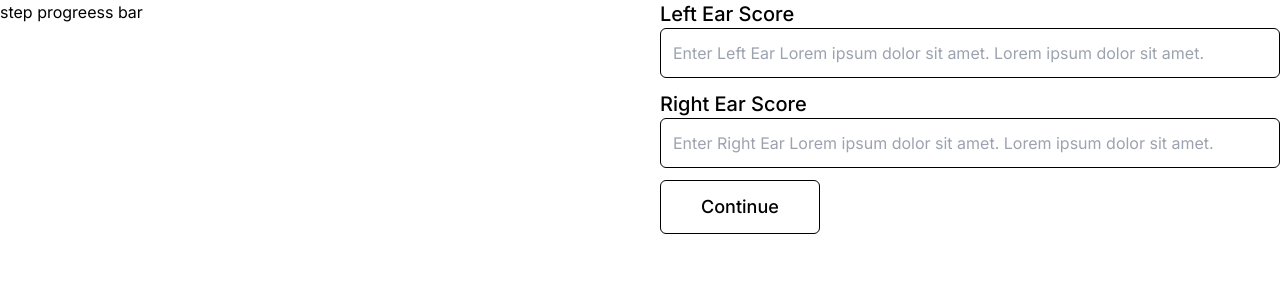
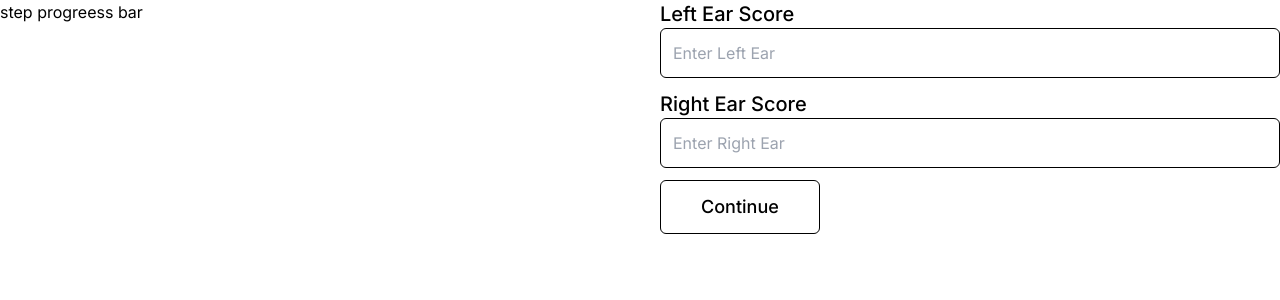
Before and after one commit to LogicubeItServices/disability-calculator, a Next.js app: page /hearing in a window 1280 px wide. Shown: the top 300 px of the page. Built offline with nearby package versions, Linux system fonts and the light colour scheme.

Commit message:
deleted unused text from placeholder of input tag

```diff
--- a/components/HearingForm.tsx
+++ b/components/HearingForm.tsx
@@ -59,7 +59,7 @@ const HearingForm = () => {
                             },
                         })}
                         className="w-full p-3 rounded-md border border-black"
-                        placeholder={`Enter ${field.charAt(0).toUpperCase() + field.slice(1).replace(/([A-Z])/g, " $1")} Lorem ipsum dolor sit amet. Lorem ipsum dolor sit amet.`}
+                        placeholder={`Enter ${field.charAt(0).toUpperCase() + field.slice(1).replace(/([A-Z])/g, " $1")}`}
                     />
                     {errors?.[field as keyof Inputs] && (
                         <span className="text-red-500 text-xs">{errors[field as keyof Inputs]?.message}</span>
--- a/components/LanguageForm.tsx
+++ b/components/LanguageForm.tsx
@@ -44,7 +44,7 @@ const LanguageForm = () => {
                         },
                     })}
                     className="w-full p-3 rounded-md border border-black"
-                    placeholder={`Enter your WAB score Lorem ipsum dolor sit amet. Lorem ipsum dolor sit amet.`}
+                    placeholder={`Enter your WAB score`}
                 />
             </div>
             {errors?.["wabScore"] && (
--- a/components/SpeechForm.tsx
+++ b/components/SpeechForm.tsx
@@ -58,7 +58,7 @@ const SpeechForm = () => {
                             },
                         })}
                         className="w-full p-3 rounded-md border border-black"
-                        placeholder={`Enter ${field.charAt(0).toUpperCase() + field.slice(1).replace(/([A-Z])/g, " $1")} Lorem ipsum dolor sit amet. Lorem ipsum dolor sit amet.`}
+                        placeholder={`Enter ${field.charAt(0).toUpperCase() + field.slice(1).replace(/([A-Z])/g, " $1")}`}
                     />
                     {errors?.[field as keyof Inputs] && (
                         <span className="text-red-500 text-xs">{errors[field as keyof Inputs]?.message}</span>
```
